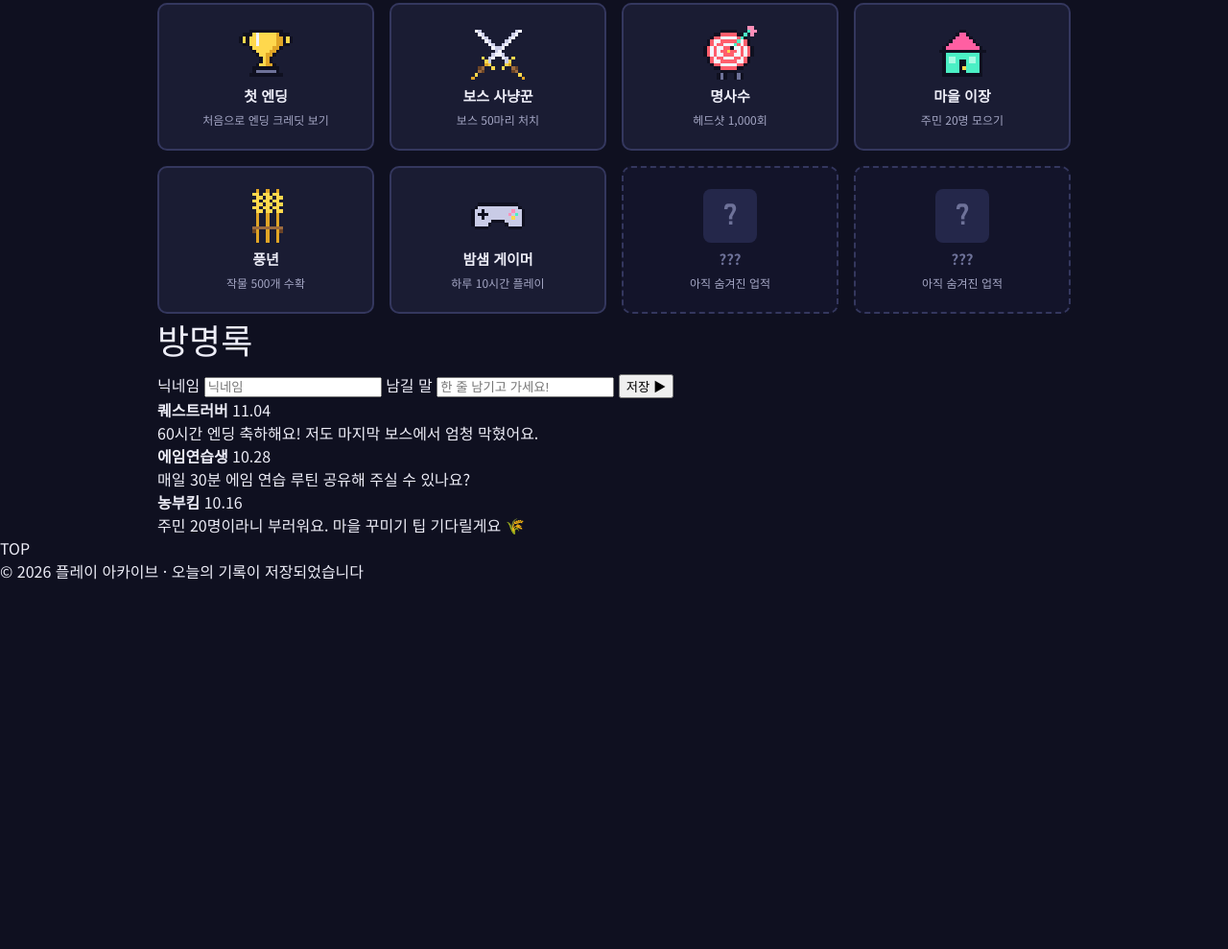
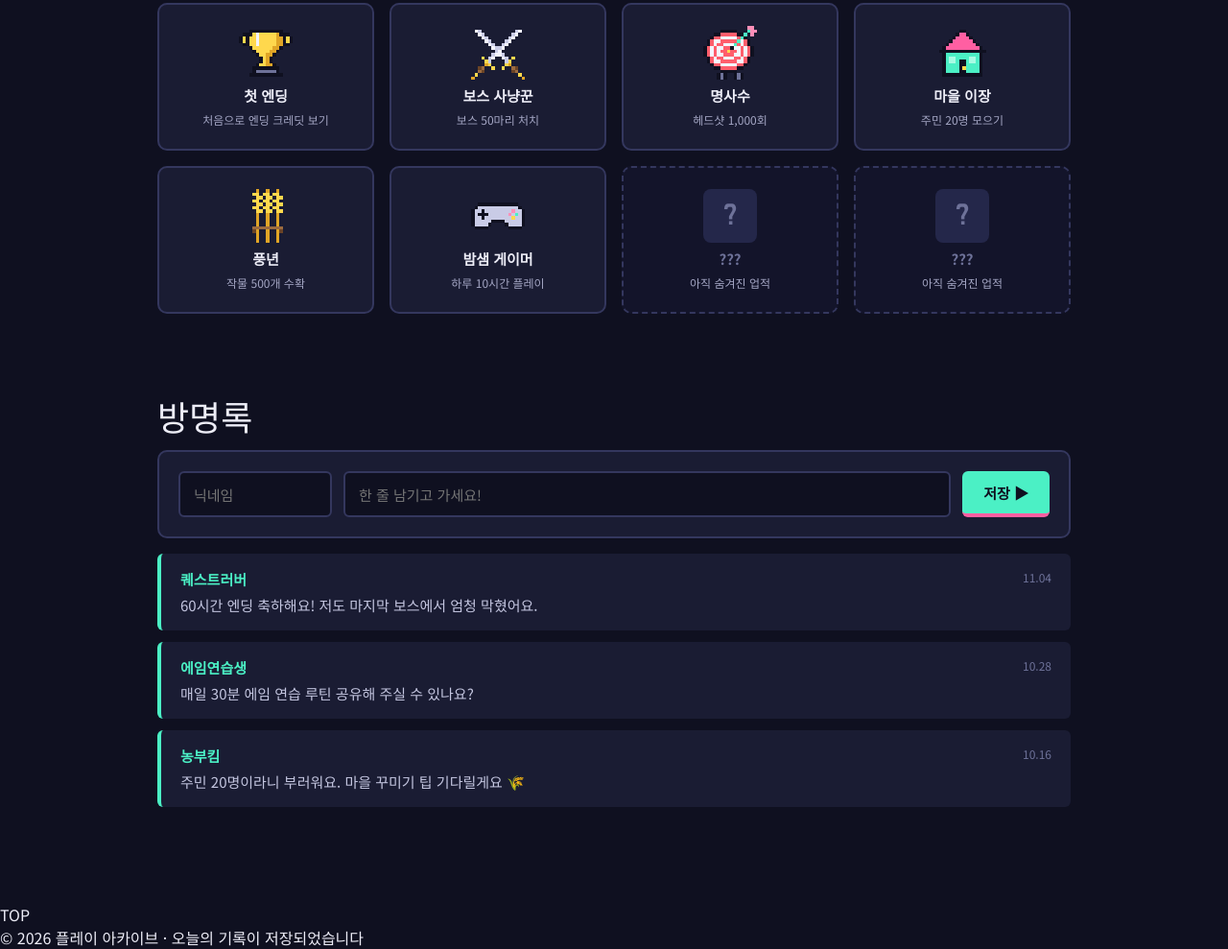
Before and after one commit to yoosangwon1778-debug/my-blog, a plain HTML site: page index.html in a window 1280 px wide. Shown: the part 2791-3780 px from the top of the page at 96% size. Before the commit the page ends 3398 px from the top, so only its background shows below. Drawn offline with Linux system fonts and the light colour scheme.

Commit message:
방명록 작성

```diff
--- a/css/main.css
+++ b/css/main.css
@@ -413,3 +413,92 @@
     font-size: 30px;
     color: #6e7299;
 }
+
+/*방명록*/
+.guest {
+    padding: 80px 0 100px;
+}
+.guest-form {
+    padding: 20px;
+    background-color: #1a1c33;
+    border: 2px solid #34375e;
+    border-radius: 10px;
+    display: flex;
+    gap: 12px;
+}
+.guest-label {
+    display: none;
+}
+
+/*방명록 - 입력칸*/
+.guest-input {
+    height: 48px;
+    padding: 0 14px;
+    border: 2px solid #34375e;
+    border-radius: 6px;
+    background-color: #0f1020;
+    color: #ededf7;
+    font-family: "Noto Sans KR",sans-serif;
+    font-size: 15px;
+    transition: all 0.2s;
+}
+.guest-input:focus {
+    border-color: #4bf0c5;
+}
+.guest-input.name {
+    width: 160px;
+}
+.guest-input.msg {
+    flex: 1;
+}
+/*방명록 - 저장버튼*/
+.guest-btn {
+    height: 48px;
+    padding: 0 22px;
+    border-radius: 6px;
+    background-color: #4bf0c5;
+    color: #0f1020;
+    border: none;
+    border-bottom: 4px solid #ff5fa2;
+    font-family: "Noto Sans KR",sans-serif;
+    font-size: 15px;
+    font-weight: 700;
+    cursor: pointer;
+    transition: all 0.15s;
+}
+.guest-btn:hover {
+    border-color: #ffd84d;
+    transform: translate(2px,2px);
+}
+/*방명록 - 글목록*/
+.guest-list {
+    margin-top: 16px;
+    display: flex;
+    flex-direction: column;
+    gap: 12px;
+}
+.guest-item {
+    padding: 16px 20px;
+    background-color: #1a1c33;
+    border-left: 4px solid #4bf0c5;
+    border-radius: 6px;
+    display: flex;
+    flex-direction: column;
+    gap: 6px;
+}
+.guest-head {
+    display: flex;
+    justify-content: space-between;
+}
+.guest-head strong {
+    font-size: 15px;
+    color: #4bf0c5;
+}
+.guest-head span {
+    font-size: 12px;
+    color: #6e7299;
+}
+.guest-item p {
+    font-size: 15px;
+    color: #c4c6e0;
+}
```
